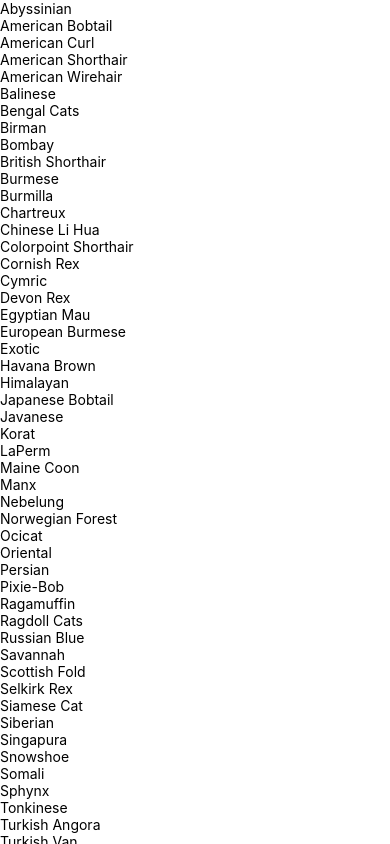
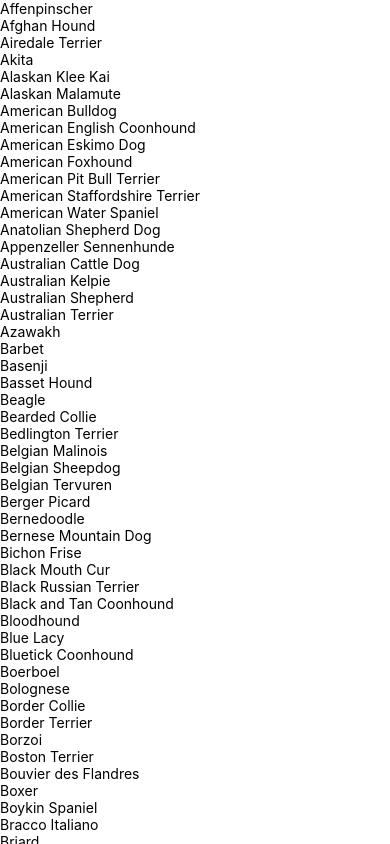
Before and after one commit to Joshkaki00/by-breed-starter, a React Native app: screen / in a window 390 px wide. Built offline with nearby package versions, Linux system fonts and the light colour scheme.

Commit message:
Update FlatList data prop to include both cats and dogs

```diff
--- a/App.js
+++ b/App.js
@@ -15,7 +15,7 @@ export default function App() {
   return (
     <View style={styles.container}>
       <FlatList
-        data={cats}  // or dogs
+        data={cats, dogs}  // or dogs
         renderItem={({ item }) => <BreedItem item={item} />}
         keyExtractor={(item) => item.breed}
       />
```
